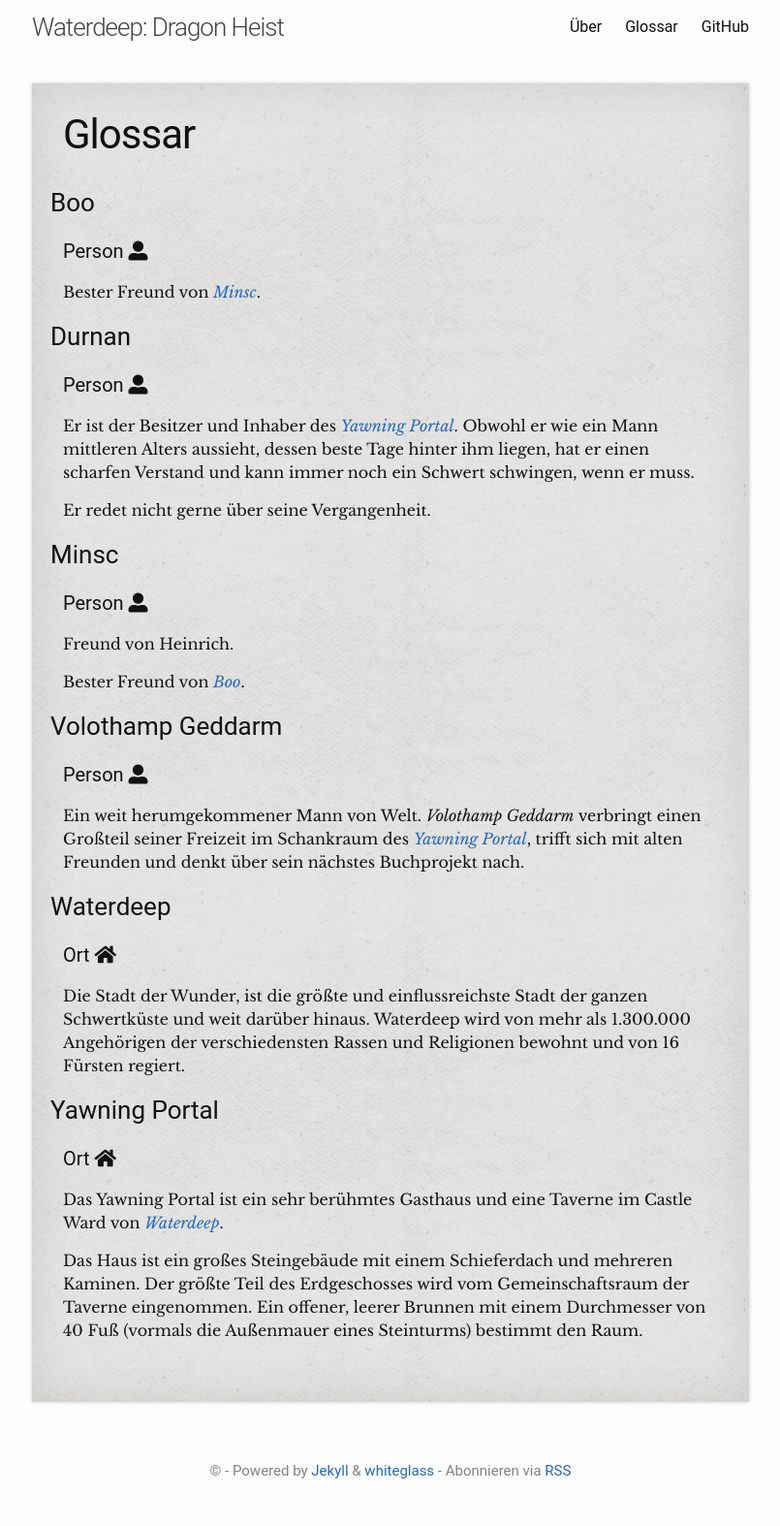
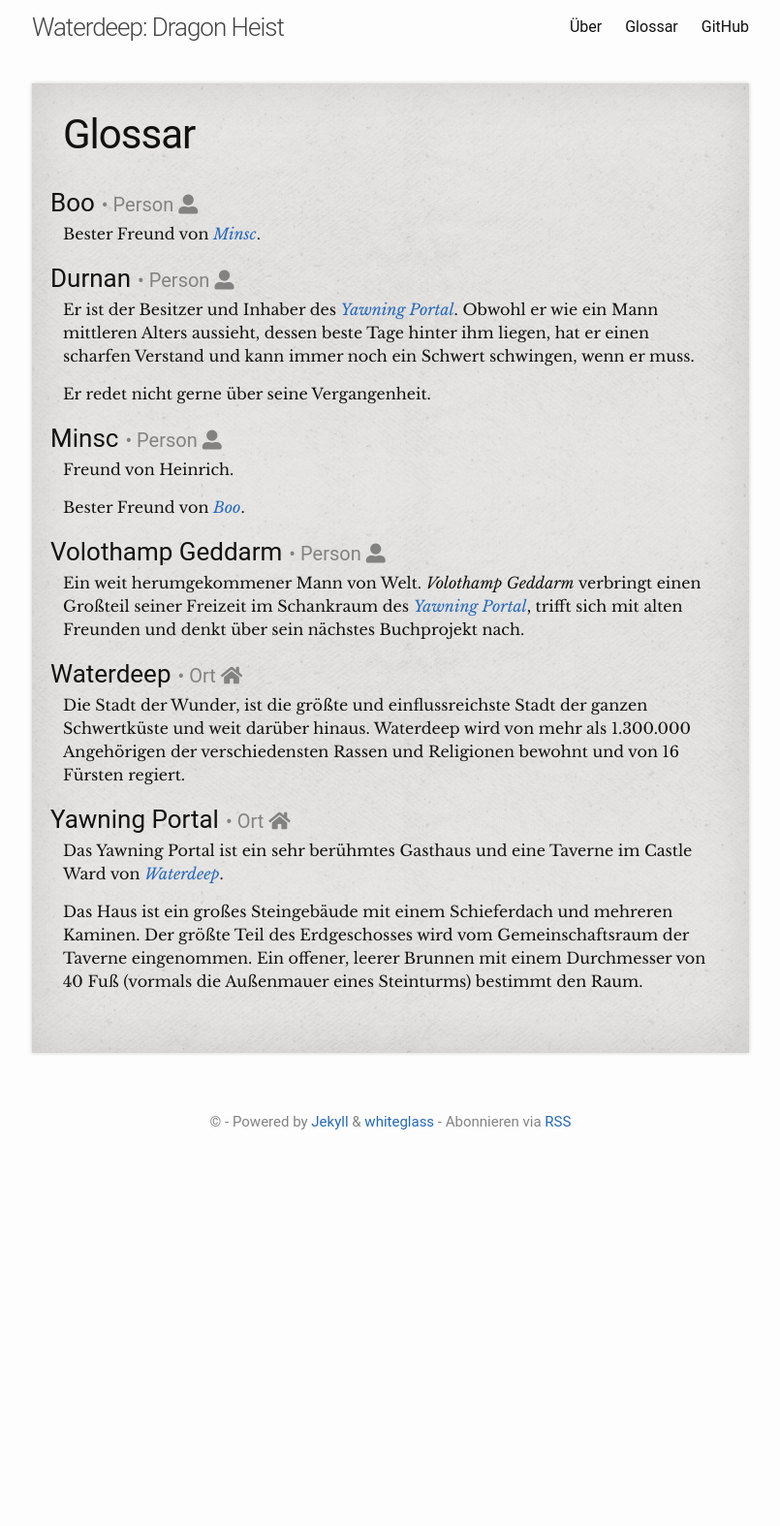
Before and after one commit to Wayneoween/dnd5e_story_wdh, a Jekyll site: the page built from glossary.html, in a window 1280 px wide. Shown: the whole page at 97% size, without its empty margins (237-1042 px from the left). Built offline with Jekyll 4.4.1, drawn with Linux system fonts in a browser that asks for light colours; some web fonts are replaced; after the commit the page ends 1214 px from its top, so only the background shows below that.

Commit message:
Überschriften im Glossar übersichtlicher

```diff
--- a/_sass/custom.scss
+++ b/_sass/custom.scss
@@ -74,3 +74,17 @@
         font-weight: bold;
     }
 }
+
+.glossary-item {
+    h3, h4 {
+        display: inline;
+        position: relative;
+        left: -0.5em;
+    }
+    h4 {
+        color: $grey-color;
+        &:before {
+            content: ' • ';
+        }
+    }
+}
--- a/glossary.html
+++ b/glossary.html
@@ -18,6 +18,7 @@ title: Glossar
 {% endif %}
 
 {% for item in items %}
+<div class="glossary-item">
 <h3 id="{{ item.title | downcase | url_encode }}">{{ item.title }}</h3>
 
 {%   if item.icon %}
@@ -31,5 +32,6 @@ title: Glossar
 {%   else %}
 {{     item.content }}
 {%   endif %}
+</div>
 
 {% endfor %}
```
